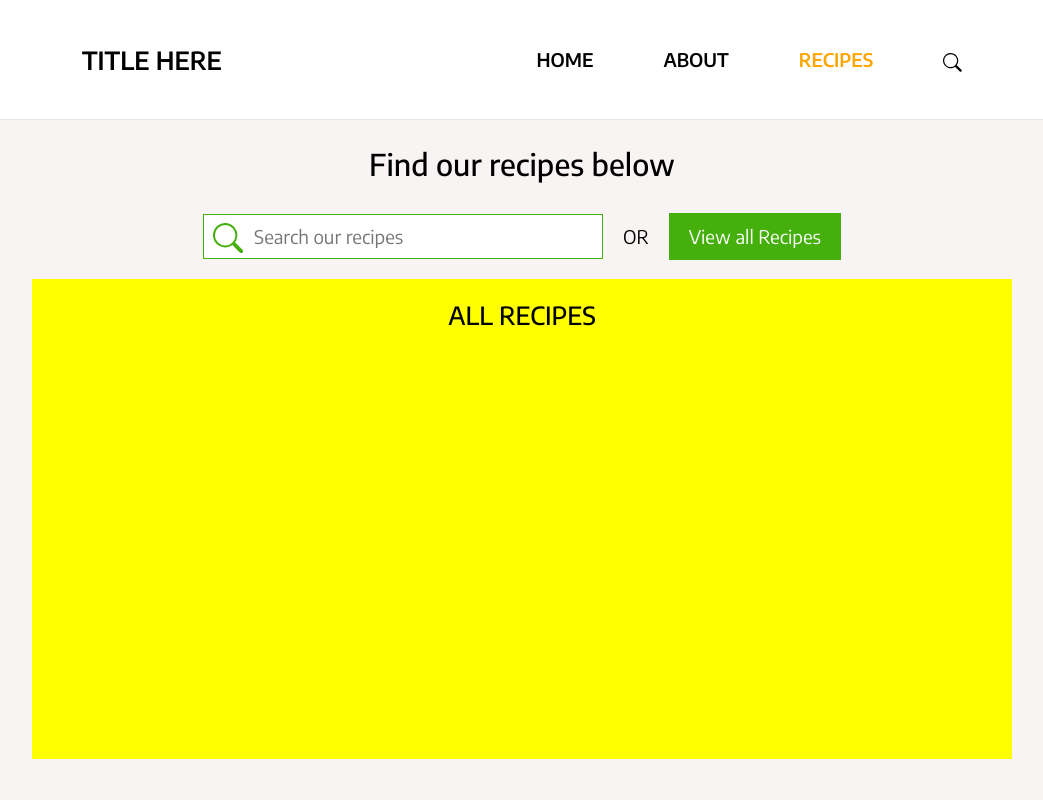
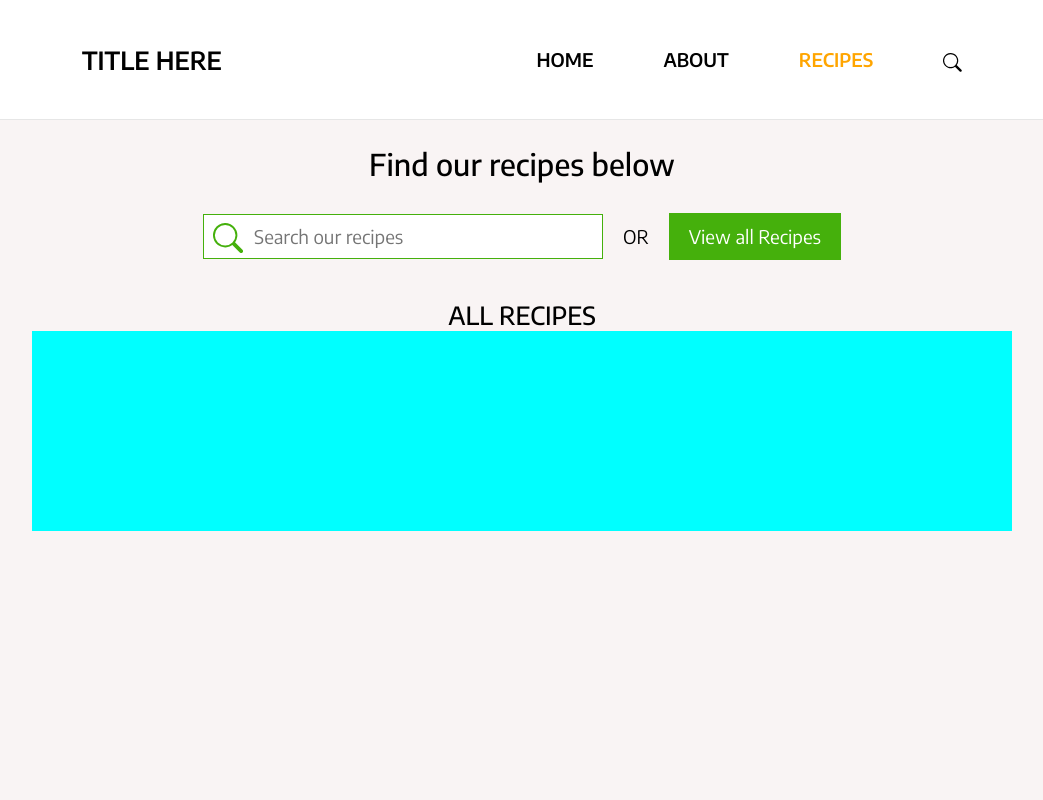
Before and after one commit to AnnaAn01/recipe-website, a React (Create React App) app: page /#/recipe in a window 1280 px wide. Shown: the top 800 px of the page, without its empty margins (118-1161 px from the left). Built offline with nearby package versions, Linux system fonts and the light colour scheme.

Commit message:
adding recipe list

```diff
--- a/src/components/Recipes/Recipes.css
+++ b/src/components/Recipes/Recipes.css
@@ -42,7 +42,7 @@
 }
 
 .recipes__all-container {
-  background-color: yellow;
+  /* background-color: yellow; */
   height: 60vh;
 }
 
@@ -54,3 +54,8 @@
   text-align: center;
   padding-top: 2rem;
 }
+
+.recipes__all-list-wrapper {
+  background-color: aqua;
+  height: 25vh;
+}
--- a/src/components/Recipes/Recipes.js
+++ b/src/components/Recipes/Recipes.js
@@ -14,7 +14,9 @@ const Recipes = () => {
           <div className="recipes__all-container">
             <div className="recipes__all-wrapper">
               <div className="recipes__all-title">ALL RECIPES</div>
-              <div className="recipes__all-list"></div>
+              <div className="recipes__all-list-container">
+                <div className="recipes__all-list-wrapper"></div>
+              </div>
             </div>
           </div>
         </div>
```
